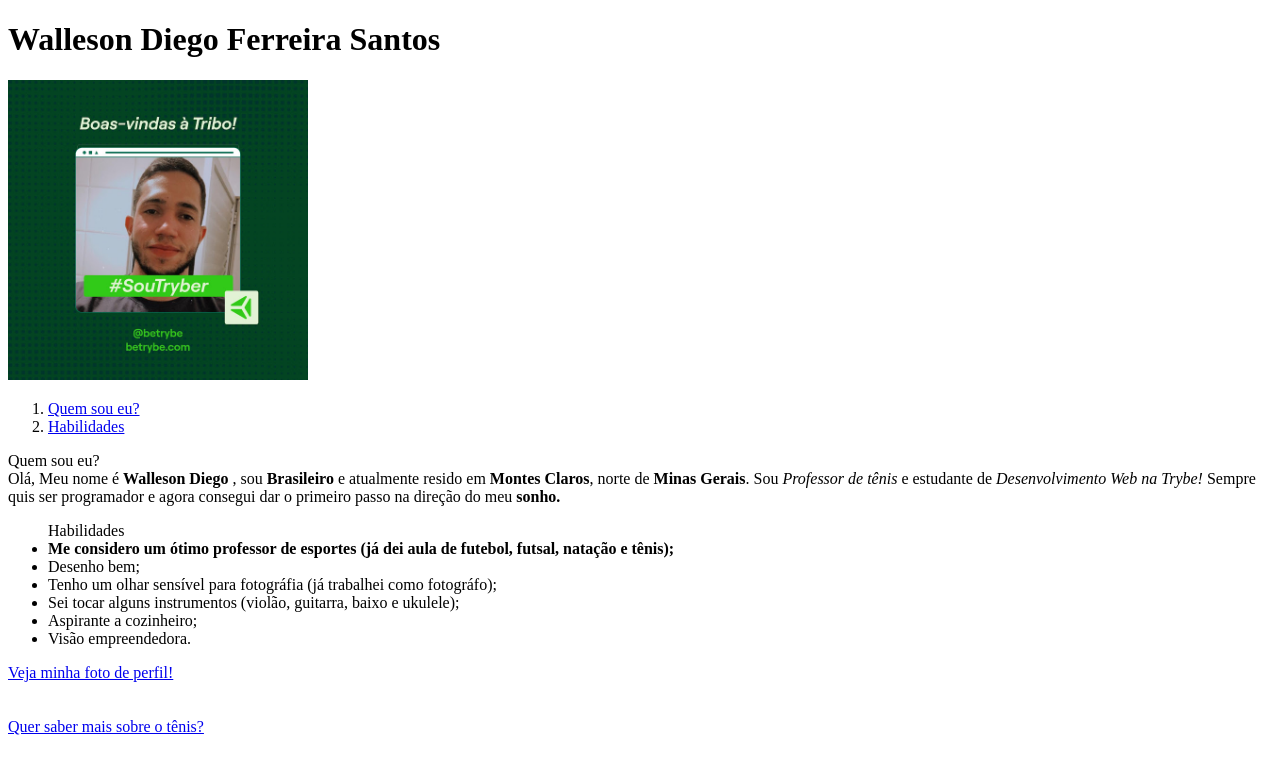
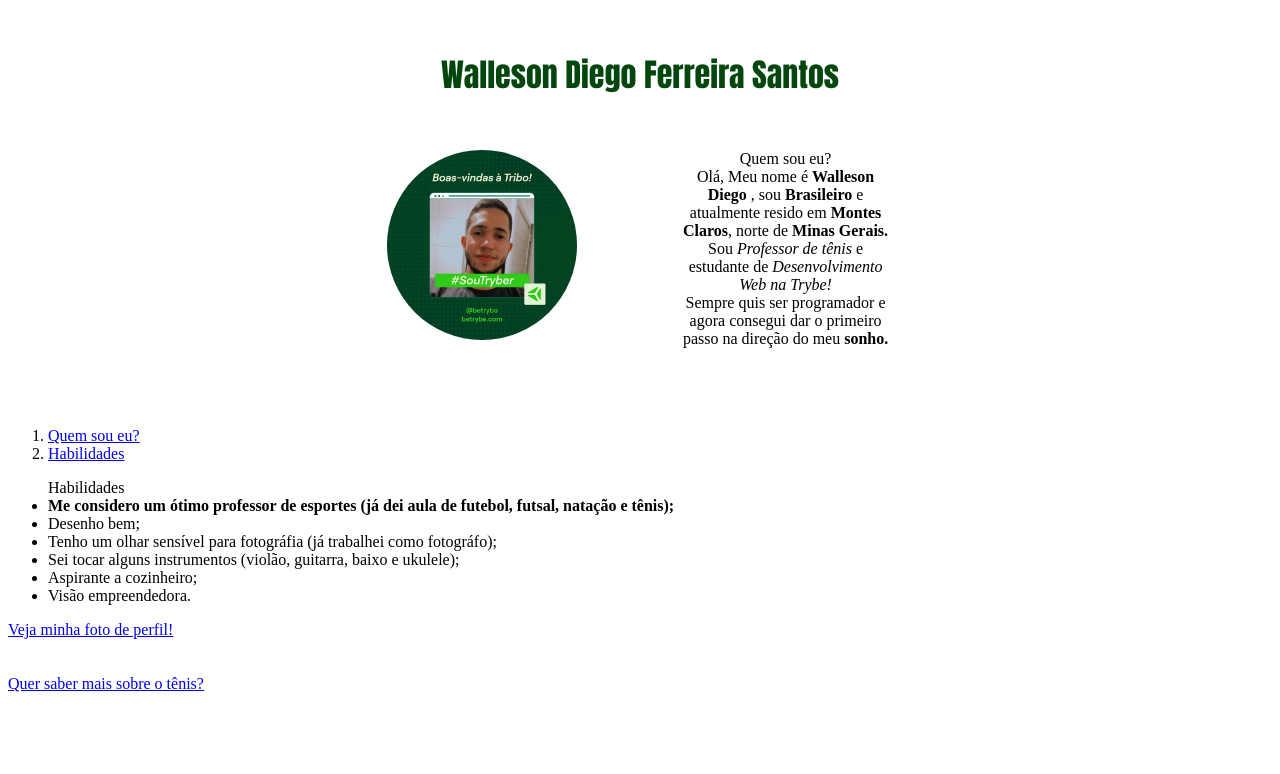
Before and after one commit to WDiegoSantos/WDiegoSantos.github.io, a plain HTML site: page index.html in a window 1280 px wide. Drawn offline with Linux system fonts and the light colour scheme.

Commit message:
Primeiras alterações

```diff
--- a/index.html
+++ b/index.html
@@ -8,20 +8,27 @@
     <link rel="stylesheet" href="styles.css">
 
 </head>
-    <h1> Walleson Diego Ferreira Santos </h1>
-    <img src="IMG_3495.jpg" alt="Foto de Diego Santos com tema da escola Trybe" width="300px" id="Foto">
-    <ol>
-        <li><a href="#Eu">Quem sou eu?</a></li>
-        <li><a href="#Habilidades">Habilidades</a></li>
 
-    </ol>
-    <p id="Eu">
-        Quem sou eu?</a><br>
-        Olá, Meu nome é <strong>Walleson Diego</strong> , sou <strong>Brasileiro</strong> e atualmente
-        resido em <strong>Montes Claros</strong>, norte
-        de <strong>Minas Gerais</strong>. Sou <em>Professor de tênis</em> e estudante de <em>Desenvolvimento Web na Trybe!</em> Sempre
-        quis ser programador e agora consegui dar o primeiro passo na direção do meu <strong>sonho.</strong>
-    </p>
+    <div class="Descrição">
+        <h1> Walleson Diego Ferreira Santos </h1>
+        <img src="IMG_3495.jpg" alt="Foto de Diego Santos com tema da escola Trybe"
+        width="300px" id="Foto">
+
+        <p id="Eu">
+            Quem sou eu?</a><br>
+            Olá, Meu nome é <strong>Walleson Diego</strong> , sou <strong>Brasileiro</strong> e atualmente
+            resido em <strong>Montes Claros</strong>, norte
+            de <strong> Minas Gerais.</strong><br> Sou <em>Professor de tênis</em> e estudante de <em>Desenvolvimento Web na Trybe!<br> </em> Sempre
+            quis ser programador e agora consegui dar o primeiro passo na direção do meu <strong>sonho.</strong>
+        </p>
+    </div>
+
+        <ol>
+            <li><a href="#Eu">Quem sou eu?</a></li>
+            <li><a href="#Habilidades">Habilidades</a></li>
+
+        </ol>
+
     <ul id="Habilidades">
         Habilidades<br>
         <li><strong> Me considero um ótimo professor de esportes
--- a/styles.css
+++ b/styles.css
@@ -0,0 +1,21 @@
+h1 {
+    color: rgb(3, 71, 15);
+    font-family: Impact, Haettenschweiler, 'Arial Narrow Bold', sans-serif;
+    text-align: center;
+    margin-bottom: 10%;
+}
+
+img {
+    float: left;
+    width: 190px;
+    border-radius: 50%;
+    margin-right: 20%;
+}
+
+.Descrição {
+    float: right;
+    padding: 1% 30% 5%;
+    text-align: center;
+
+
+}
```
